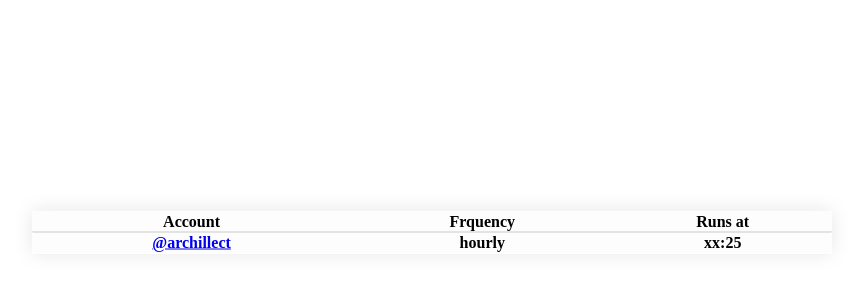
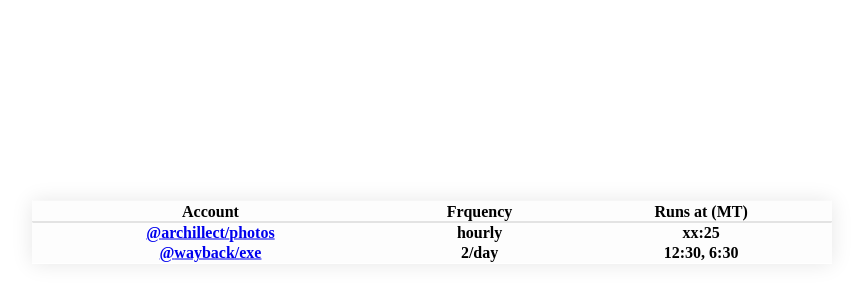
Before and after one commit to jasonleyser/slate-cron, a Next.js app: page /list in a window 1280 px wide. Shown: the part 168-468 px from the top of the page, without its empty margins (208-1071 px from the left). Built offline with nearby package versions, Linux system fonts and the light colour scheme.

Commit message:
Update list.js

```diff
--- a/pages/list.js
+++ b/pages/list.js
@@ -1,5 +1,6 @@
 const users = [
     { account: 'archillect', collection: 'photos', freq: 'hourly', run_time: 'xx:25' },
+    { account: 'wayback', collection: 'exe', freq: '2/day', run_time: '12:30, 6:30' },
 ];
 
 export default function Index() {
@@ -11,12 +12,16 @@ export default function Index() {
               <tr style={{ borderBottom: '1px solid #cacaca' }}>
                 <th>Account</th>
                 <th>Frquency</th>
-                <th>Runs at</th>
+                <th>Runs at (MT)</th>
               </tr>
             </thead>
             {users.map((user) => (
-              <tr style={{ padding: '8px' }}>
-                <th><a target="_blank" href={`https://slate.host/${user.account}/${user.collection}`}>@{user.account}</a></th>
+              <tr style={{ paddingBottom: '1em' }}>
+                <th>
+                  <a target="_blank" href={`https://slate.host/${user.account}/${user.collection}`}>
+                    @{user.account}/{user.collection}
+                  </a>
+                </th>
                 <th>{user.freq}</th>
                 <th>{user.run_time}</th>
               </tr>
```
